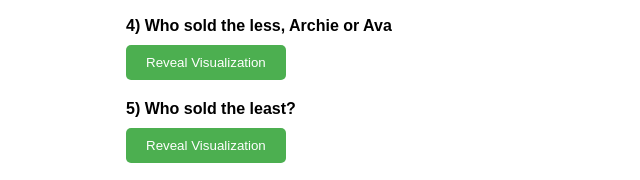
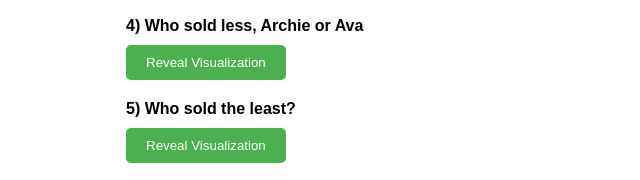
Before and after one commit to Stanley00011/survery, a plain HTML site: page quiz.html in a window 1280 px wide. Shown: the part 350-530 px from the top of the page, 214-854 px from the left. Drawn offline with Linux system fonts and the light colour scheme.

Commit message:
Update quiz.html

```diff
--- a/quiz.html
+++ b/quiz.html
@@ -119,7 +119,7 @@
      <!-- Question 4 -->
      <div class="question-container">
         <div class="question-text">
-        4)	Who sold the less, Archie or Ava
+        4)	Who sold less, Archie or Ava
         </div>
         <button class="btn reveal-btn2" onclick="revealVisualization(4)">Reveal Visualization</button>
         <div class="image-container" id="imageContainer2" style="display: none;">
```
